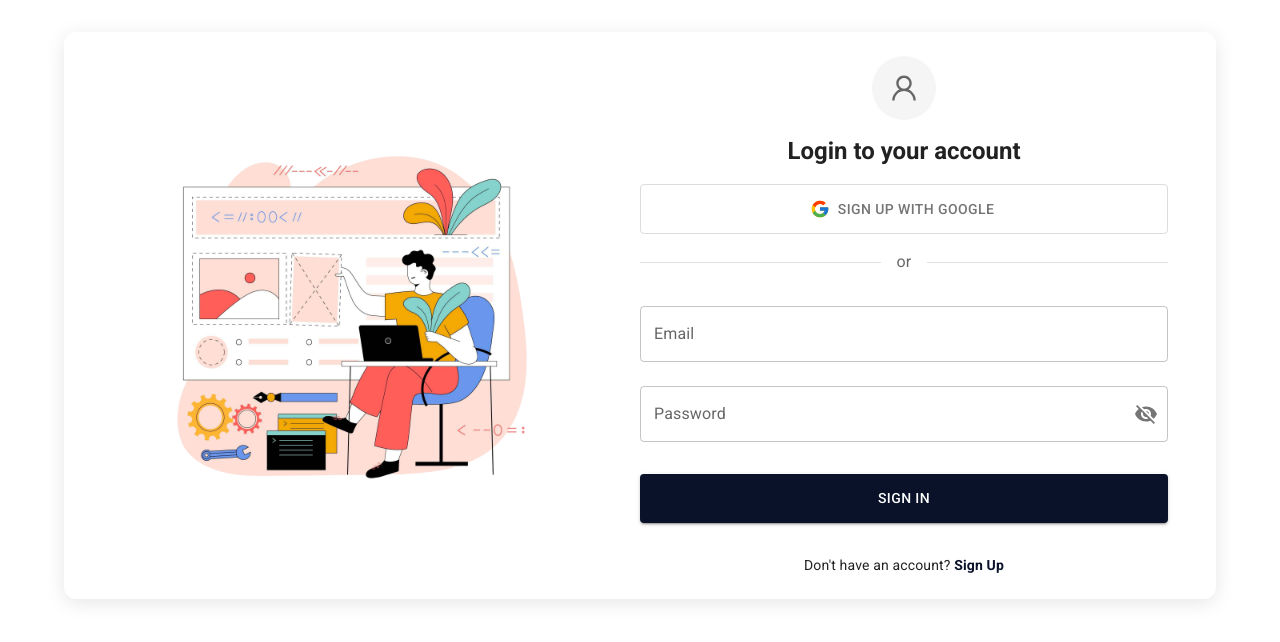
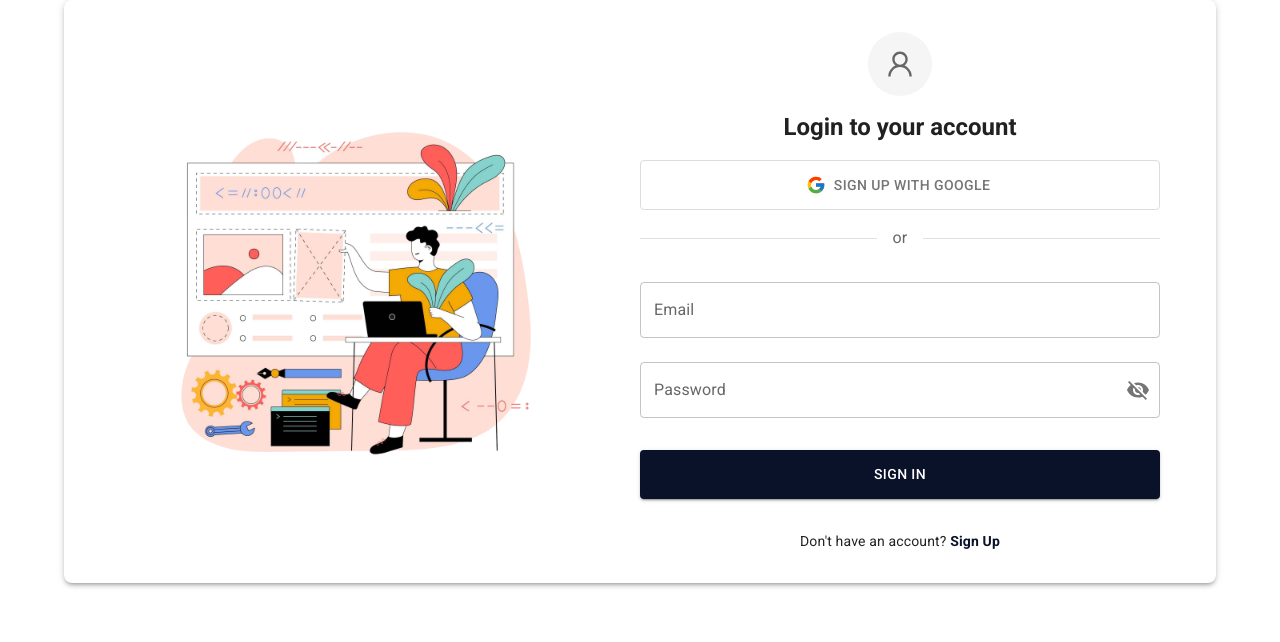
Before and after one commit to krish4693/mui-nextjs-template, a Next.js app: page /login in a window 1280 px wide. Shown: the top 642 px of the page. Built offline with nearby package versions, Linux system fonts and the light colour scheme; what @mui/material-nextjs would draw is missing.

Commit message:
test: testing ssr

```diff
--- /dev/null
+++ b/src/app/login/layout.tsx
@@ -0,0 +1,47 @@
+import React from "react";
+import { Box, Container, Paper } from "@mui/material";
+import Image from "next/image";
+import login from "../../../public/login1.png";
+
+const AuthLayout = ({ children }: { children: React.ReactNode }) => {
+  return (
+    <Container
+      component="main"
+      maxWidth="lg"
+      sx={{ display: "flex", alignContent: "center" }}
+    >
+      <Paper
+        elevation={3}
+        sx={{
+          width: "100%",
+          padding: 4,
+          borderRadius: 2,
+          display: "flex",
+        }}
+      >
+        <Box
+          sx={{
+            flex: 1,
+            display: { xs: "none", lg: "flex" },
+            alignItems: "center",
+            justifyContent: "center",
+          }}
+        >
+          <Image
+            src={login}
+            alt="Login Illustration"
+            style={{
+              maxWidth: "100%",
+              maxHeight: "400px",
+              objectFit: "contain",
+            }}
+          />
+        </Box>
+
+        <Box sx={{ flex: 1, px: 3 }}>{children}</Box>
+      </Paper>
+    </Container>
+  );
+};
+
+export default AuthLayout;
--- a/src/app/login/page.tsx
+++ b/src/app/login/page.tsx
@@ -3,93 +3,47 @@ import React, { useState } from "react";
 import {
   Box,
   Button,
-  Container,
   Typography,
   Divider,
+  Snackbar,
   Alert,
-  Snackbar,
   InputAdornment,
   IconButton,
 } from "@mui/material";
 import { FcGoogle } from "react-icons/fc";
 import { AiOutlineUser } from "react-icons/ai";
-
 import { SubmitHandler, useForm } from "react-hook-form";
 import FormTextField from "@/components/Inputs/formTextField";
 import { Visibility, VisibilityOff } from "@mui/icons-material";
 import LogoContainer from "@/components/custom-containers/logoContainer";
-import Image from "next/image";
-import login from "../../../public/login1.png";
 import Link from "next/link";
-import { GoogleButton, StyledPaper } from "@/styles/customThemes";
+import { GoogleButton } from "@/styles/customThemes";
 
 interface FormValues {
   email: string;
   password: string;
 }
 
-
-
-
-
 const SignUpPage = () => {
-
-
-
-
   const {
     handleSubmit,
     control,
         // eslint-disable-next-line @typescript-eslint/no-unused-vars
     formState: { errors },
   } = useForm<FormValues>();
-
   const [showSuccess, setShowSuccess] = useState(false);
   const [showPassword, setShowPassword] = useState(false);
 
-  const handleTogglePasswordVisibility = () => {
-    setShowPassword((prev) => !prev);
-  };
+  const handleTogglePasswordVisibility = () => setShowPassword((prev) => !prev);
+
   const onSubmit: SubmitHandler<FormValues> = (data) => {
-    console.log('Form Data:', data);
+    console.log("Form Data:", data);
     setShowSuccess(true);
   };
 
   return (
-    <Container
-      component="main"
-      maxWidth="lg"
-      sx={{ display: "flex", alignContent: "center" }}
-    >
-      <StyledPaper elevation={3}>
-        <Box
-          sx={{
-            display: "flex",
-            alignContent: "center",
-            justifyContent: "center",
-          }}
-        >
-          <Box
-            sx={{
-              flex: 1,
-              display: { xs: "none", lg: "flex" },
-              alignItems: "center",
-              justifyContent: "center",
-              // bgcolor: "#151419",
-              // borderRadius: 2,
-            }}
-          >
-            <Image
-              src={login}
-              alt="logo"
-              style={{
-                maxWidth: "100%",
-                maxHeight: "400px",
-                objectFit: "contain",
-              }}
-            />
-          </Box>
-          <Box sx={{ flex: 1, px: 3 }}>
+    <Box>
+      {/* Logo Section */}
       <LogoContainer
         size={64}
         bgColor={"#f5f5f5"}
@@ -125,6 +79,7 @@ const SignUpPage = () => {
         <Divider sx={{ flex: 1 }} />
       </Box>
 
+      {/* Form Section */}
       <Box
         component="form"
         onSubmit={handleSubmit(onSubmit)}
@@ -147,7 +102,7 @@ const SignUpPage = () => {
           margin="normal"
           label="Password"
           variant="outlined"
-                rules={{ required: "password is required" }}
+          rules={{ required: "Password is required" }}
           InputProps={{
             endAdornment: (
               <InputAdornment position="end">
@@ -185,10 +140,8 @@ const SignUpPage = () => {
           </Link>
         </Typography>
       </Box>
-          </Box>
-        </Box>
-      </StyledPaper>
 
+      {/* Success Snackbar */}
       <Snackbar
         open={showSuccess}
         autoHideDuration={6000}
@@ -203,7 +156,7 @@ const SignUpPage = () => {
           Sign Up Successful!
         </Alert>
       </Snackbar>
-    </Container>
+    </Box>
   );
 };
 
```
Lines whose indentation alone changed are shown as unchanged.
